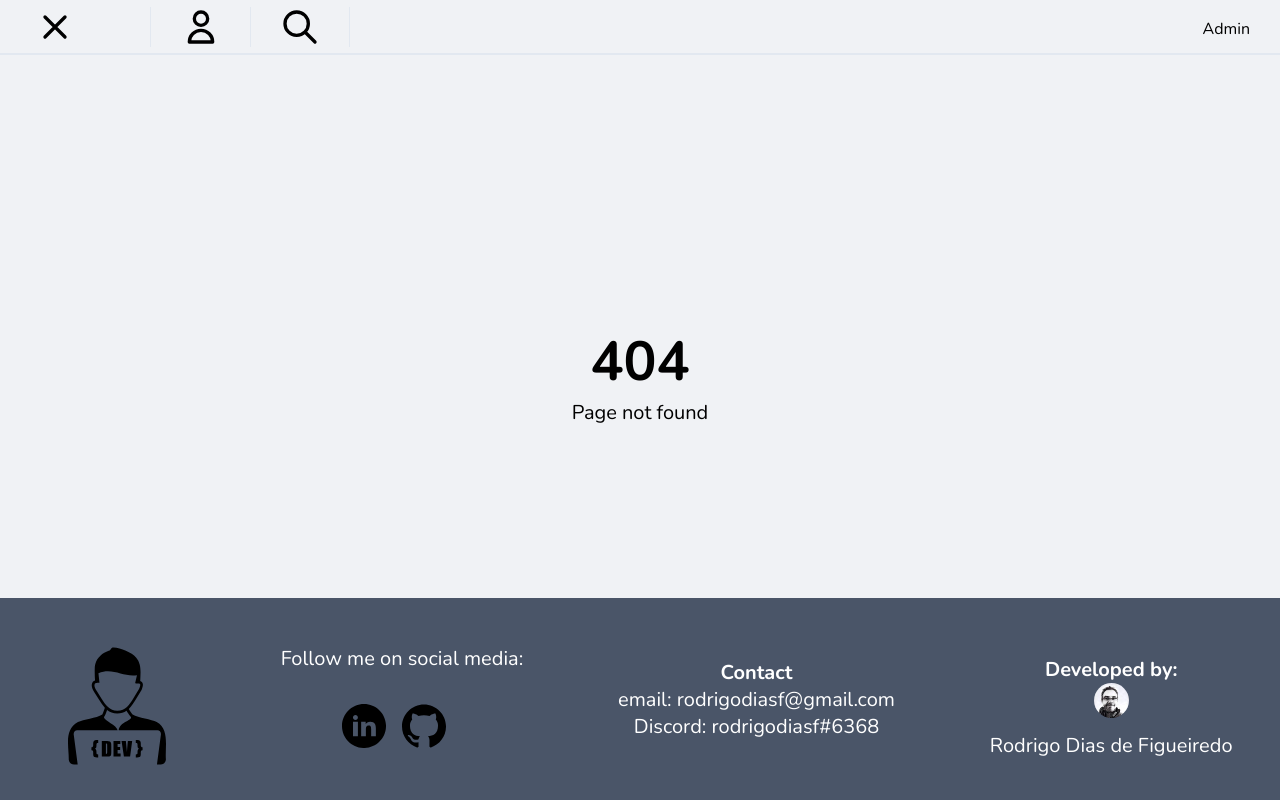
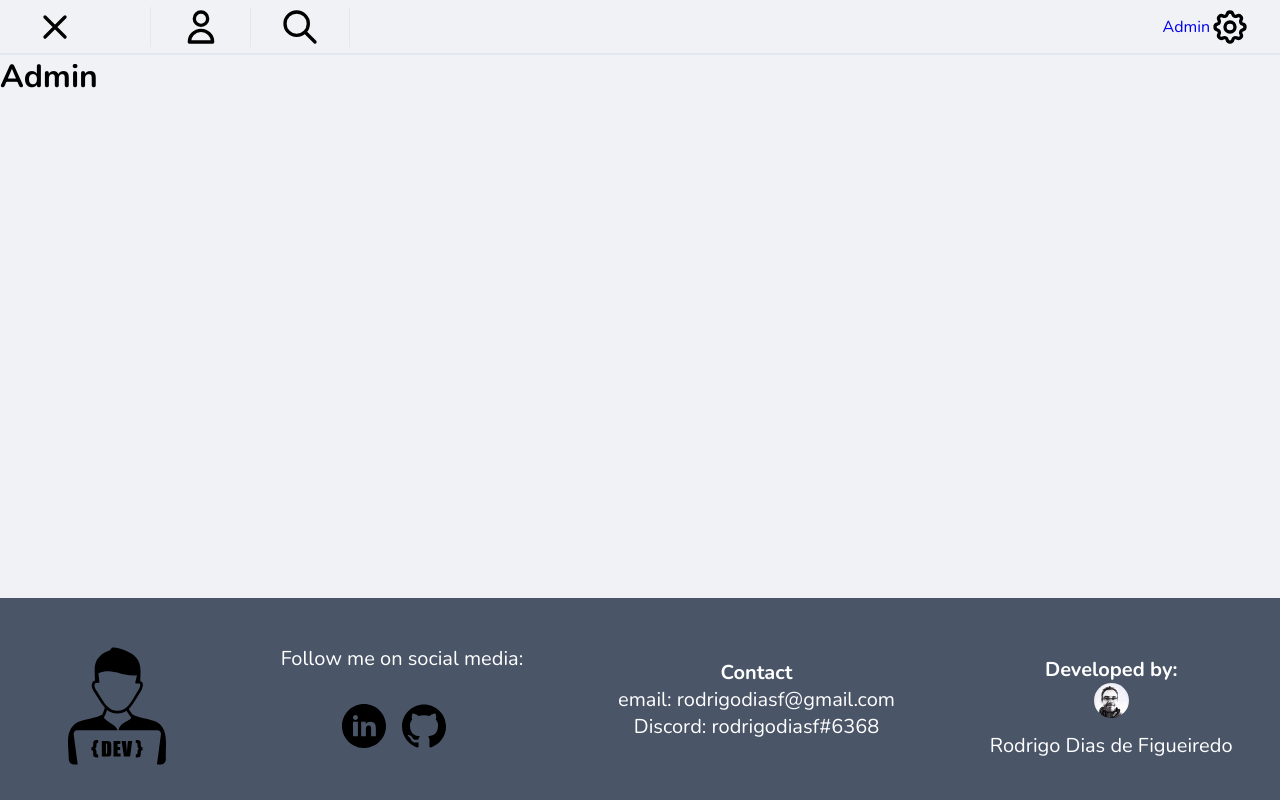
Before and after one commit to rodrigodiasf1984/OnlineShop, a React (Create React App) app in the folder frontend/: page /Admin in a window 1280 px wide. Before the commit this address led to /not-found. Built offline with nearby package versions, Linux system fonts and the light colour scheme.

Commit message:
refactor: move files

```diff
--- a/frontend/src/Routes.tsx
+++ b/frontend/src/Routes.tsx
@@ -1,5 +1,6 @@
 import { Redirect, Route, Switch } from 'react-router-dom';
-import { Cart, Home, NavBar, NotFound } from './components';
+import { Admin, Home } from './pages';
+import { Cart, NotFound } from './components';
 
 const Routes = () => (
   <>
@@ -7,6 +8,7 @@ const Routes = () => (
       <Route path="/cart" exact component={Cart} />
       <Route path="/not-found" component={NotFound} />
       <Route path="/" exact component={Home} />
+      <Route path="/Admin" exact component={Admin} />
       <Redirect to="/not-found" />
     </Switch>
   </>
--- a/frontend/src/assets/index.ts
+++ b/frontend/src/assets/index.ts
@@ -7,3 +7,4 @@ export { default as linkedin } from './linkedin-round.svg';
 export { default as profileGithub } from './profilegithub.jpg';
 export { default as developer } from './developer.svg';
 export { default as heart } from './heart.svg';
+export { default as settings } from './settings.svg';
--- a/frontend/src/components/NavBar/RightNav/RightNav.tsx
+++ b/frontend/src/components/NavBar/RightNav/RightNav.tsx
@@ -1,9 +1,15 @@
+import { Link } from 'react-router-dom';
+import { settings } from '../../../assets';
 import { NavboxProps } from '../interface';
 import { Ul } from './styles';
 
 const RightNav = ({ open }: NavboxProps) => (
   <Ul open={open}>
-    <li>Admin</li>
+    <li>
+      <Link to="/admin" className="link">
+        Admin <img src={settings} alt="settings" />
+      </Link>
+    </li>
   </Ul>
 );
 
--- a/frontend/src/components/NavBar/RightNav/styles.ts
+++ b/frontend/src/components/NavBar/RightNav/styles.ts
@@ -8,6 +8,14 @@ export const Ul = styled.ul<NavboxProps>`
 
   li {
     padding: 18px 10px;
+    display: flex;
+    align-items: center;
+    justify-content: center;
+    .link {
+      display: flex;
+      align-items: center;
+      justify-content: center;
+    }
   }
 
   @media (max-width: 768px) {
--- a/frontend/src/components/index.ts
+++ b/frontend/src/components/index.ts
@@ -1,5 +1,4 @@
 export { default as NavBar } from './NavBar/Navbar';
 export { default as Footer } from './Footer';
-export { default as Home } from './Home';
 export { default as Cart } from './Cart';
 export { default as NotFound } from './NotFound';
--- a/frontend/src/components/Home/index.tsx
+++ b/frontend/src/pages/Home/index.tsx
@@ -7,7 +7,6 @@ import { Container, Main, Product, ProductList } from './styles';
 const Home = () => {
   const { data, error, isLoading } = useGetAllProductsQuery();
   const [page, setPage] = useState(1);
-  console.log('data', data);
 
   return (
     <Main>
--- a/frontend/src/components/Home/styles.ts
+++ b/frontend/src/pages/Home/styles.ts
@@ -53,7 +53,6 @@ export const Product = styled.div`
     width: ${converterToRem(20)}rem;
     height: ${converterToRem(20)}rem;
     align-self: flex-end;
-    z-index: 99;
     margin-right: ${converterToRem(10)}rem;
     margin-top: ${converterToRem(10)}rem;
   }
--- /dev/null
+++ b/frontend/src/pages/index.ts
@@ -0,0 +1,2 @@
+export { default as Home } from './Home';
+export { default as Admin } from './Admin';
```
Also changed, not shown: frontend/src/pages/Admin/index.tsx (added, +7 -0 lines), frontend/src/assets/settings.svg (added), 2 other files (tests, documents, lock files or other folders).
